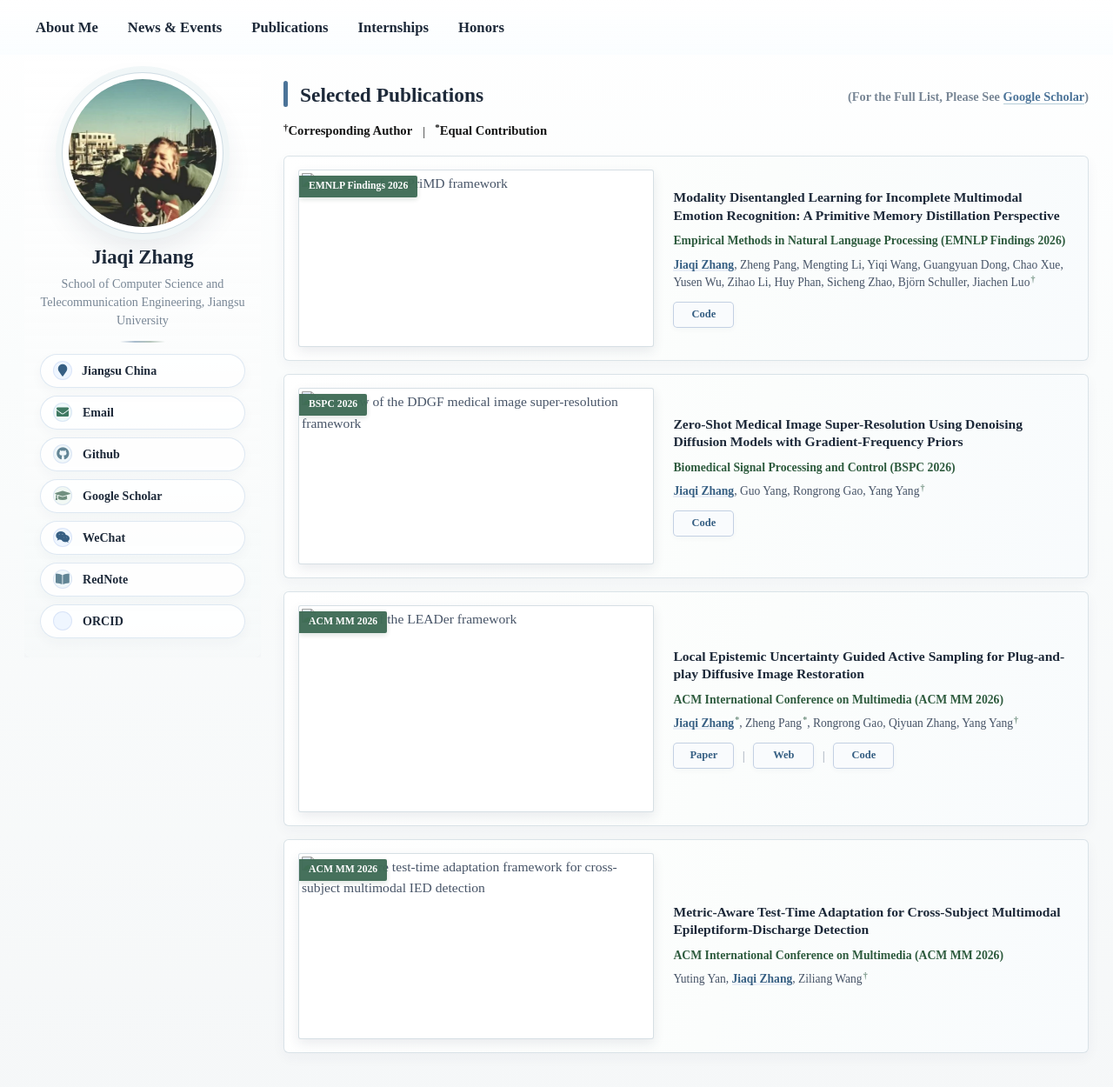
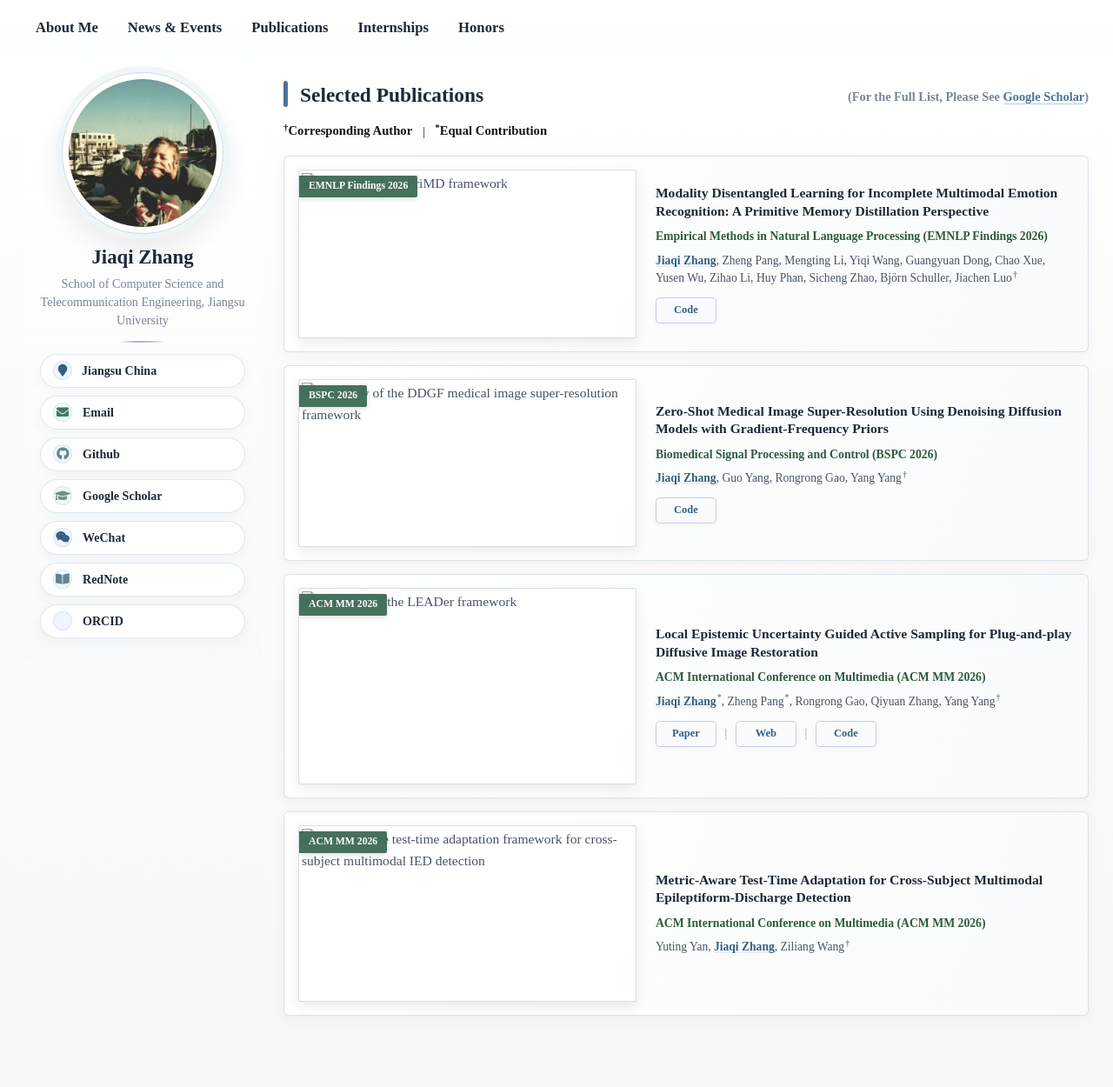
Before and after one commit to JiaqiZhang-Sengoku/JiaqiZhang-Sengoku.github.io, a Jekyll site: the page built from _pages/includes/pub.md, in a window 1280 px wide and 1309 px high. Shown: the top 1250 px of the window at 87% size. Built offline with Jekyll 4.4.1, drawn with Linux system fonts in a browser that asks for light colours; our own code applies the rules of GitHub Pages for plain Markdown files.

Commit message:
20260707

```diff
--- a/assets/css/main.scss
+++ b/assets/css/main.scss
@@ -1495,7 +1495,7 @@ body > #main > .sidebar.sticky {
 .paper-box {
     position: relative;
     display: grid !important;
-    grid-template-columns: minmax(340px, 45.9%) minmax(0, 1fr) !important;
+    grid-template-columns: minmax(340px, 43.6%) minmax(0, 1fr) !important;
     gap: 20px !important;
     align-items: center !important;
     min-height: 0;
@@ -2260,7 +2260,7 @@ body > #main > .sidebar.sticky {
     }
 
     .paper-box {
-        grid-template-columns: minmax(300px, 44%) minmax(0, 1fr) !important;
+        grid-template-columns: minmax(300px, 41.8%) minmax(0, 1fr) !important;
         gap: 16px !important;
         padding: 14px 15px !important;
     }
```
